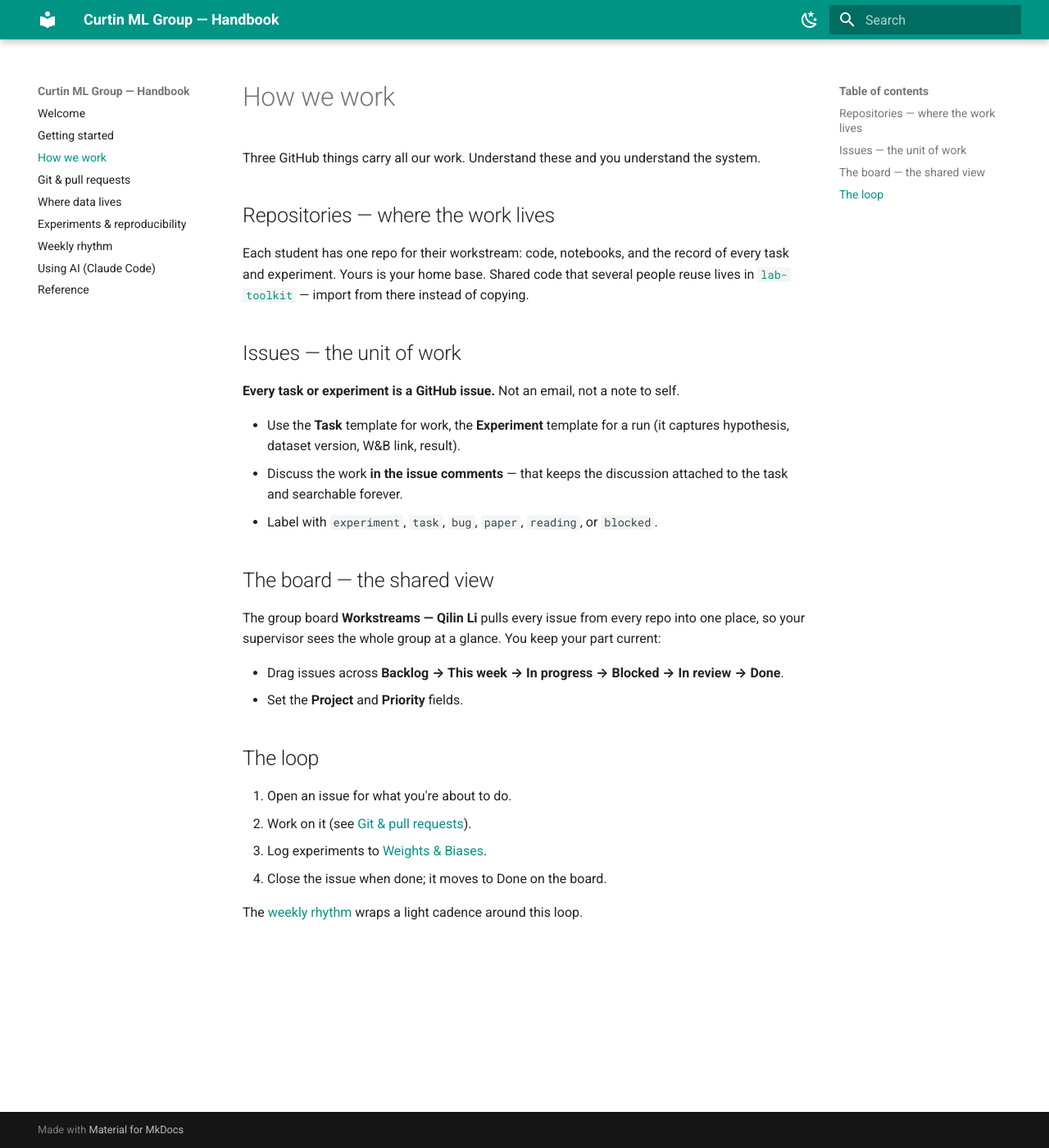
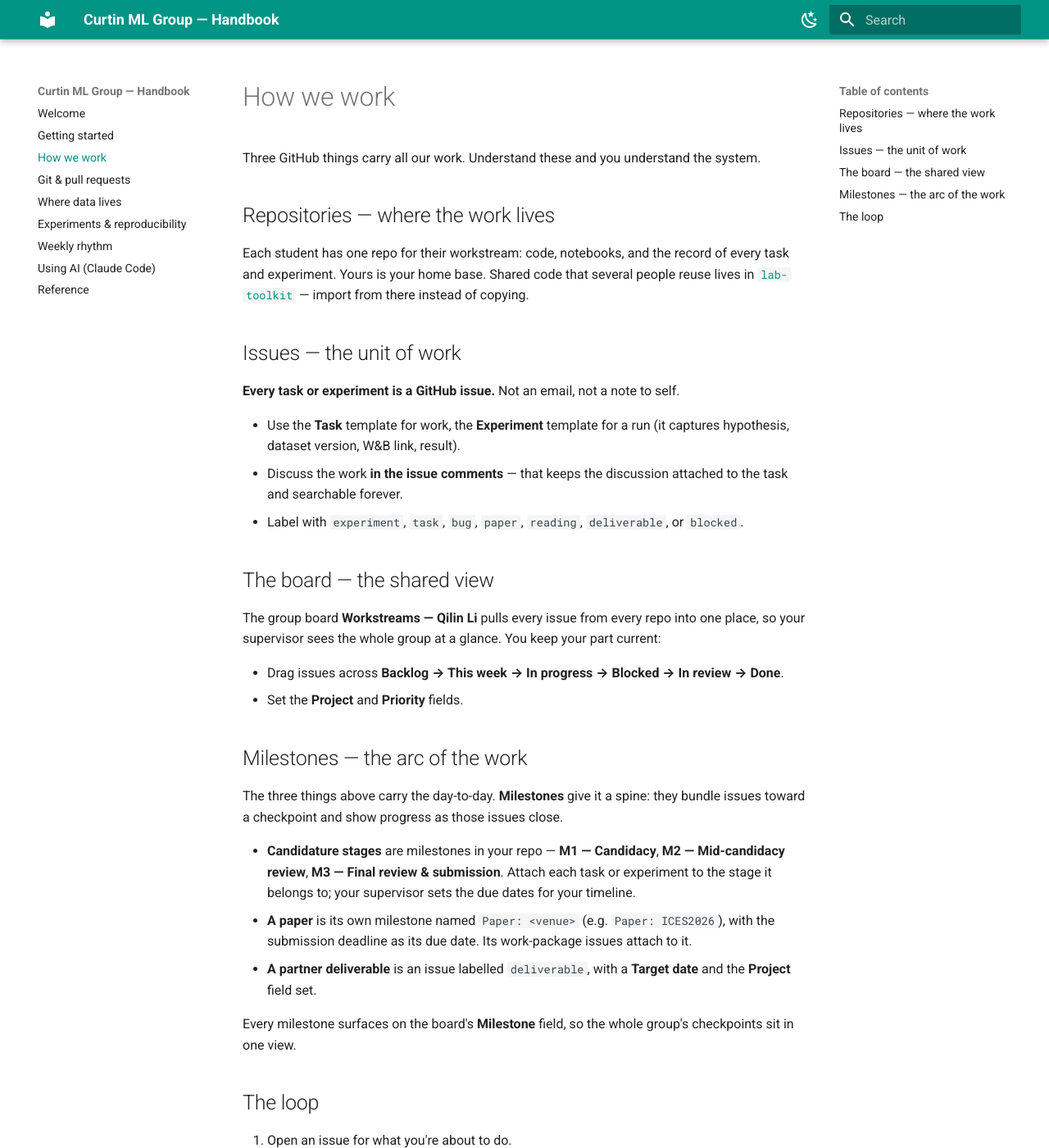
Before and after one commit to cumlg/handbook, an MkDocs documentation site: the page built from docs/how-we-work.md, in a window 1280 px wide and 1400 px high. Shown: the whole window at 82% size. Built offline with MkDocs 1.6.1 and Material for MkDocs 9.7.7, drawn with Linux system fonts in a browser that asks for light colours.

Commit message:
docs: document the milestone scheme (candidature stages, papers, deliverables)
Candidature stages M1-M3 are now native repo milestones (created across the
six workstream repos), a paper is a `Paper: <venue>` milestone, and a partner
deliverable is a `deliverable`-labelled issue with a Target date. Replaces the
prior "candidature milestones live on the Target date field" guidance.

Co-Authored-By: Claude Opus 4.8 (1M context) <noreply@anthropic.com>

```diff
--- a/docs/how-we-work.md
+++ b/docs/how-we-work.md
@@ -10,13 +10,22 @@ Each student has one repo for their workstream: code, notebooks, and the record
 
 - Use the **Task** template for work, the **Experiment** template for a run (it captures hypothesis, dataset version, W&B link, result).
 - Discuss the work **in the issue comments** — that keeps the discussion attached to the task and searchable forever.
-- Label with `experiment`, `task`, `bug`, `paper`, `reading`, or `blocked`.
+- Label with `experiment`, `task`, `bug`, `paper`, `reading`, `deliverable`, or `blocked`.
 
 ## The board — the shared view
 The group board **Workstreams — Qilin Li** pulls every issue from every repo into one place, so your supervisor sees the whole group at a glance. You keep your part current:
 
 - Drag issues across **Backlog → This week → In progress → Blocked → In review → Done**.
 - Set the **Project** and **Priority** fields.
+
+## Milestones — the arc of the work
+The three things above carry the day-to-day. **Milestones** give it a spine: they bundle issues toward a checkpoint and show progress as those issues close.
+
+- **Candidature stages** are milestones in your repo — **M1 — Candidacy**, **M2 — Mid-candidacy review**, **M3 — Final review & submission**. Attach each task or experiment to the stage it belongs to; your supervisor sets the due dates for your timeline.
+- **A paper** is its own milestone named `Paper: <venue>` (e.g. `Paper: ICES2026`), with the submission deadline as its due date. Its work-package issues attach to it.
+- **A partner deliverable** is an issue labelled `deliverable`, with a **Target date** and the **Project** field set.
+
+Every milestone surfaces on the board's **Milestone** field, so the whole group's checkpoints sit in one view.
 
 ## The loop
 1. Open an issue for what you're about to do.
```
Also changed, not shown: docs/weekly-rhythm.md (+1 -1 lines).
